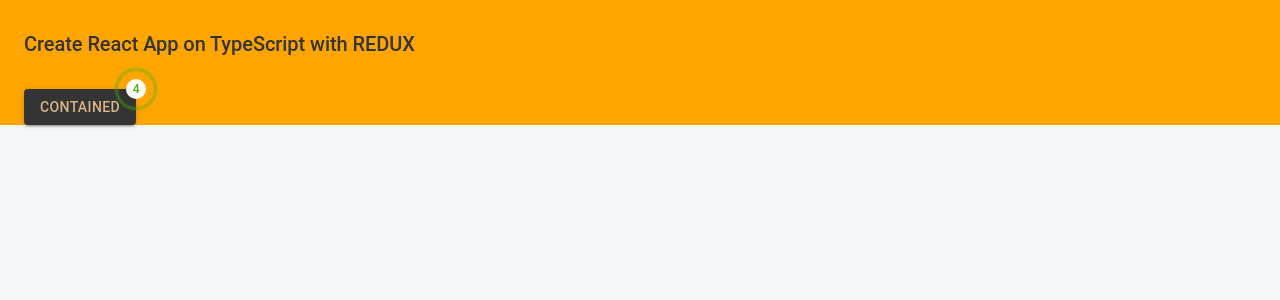
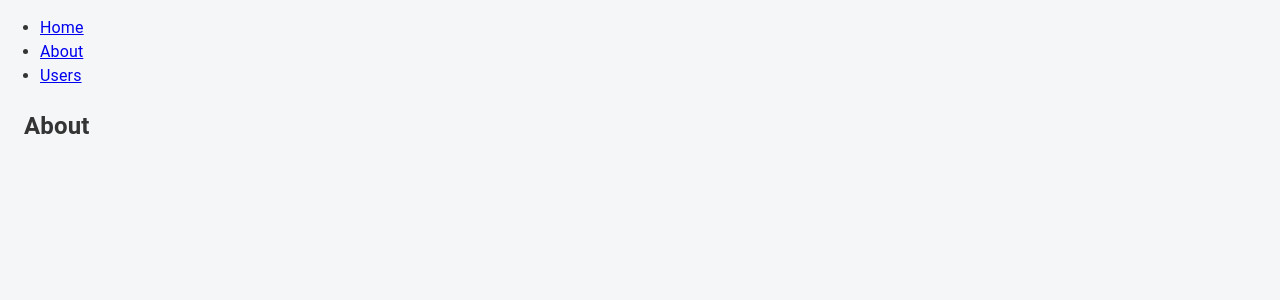
Before and after one commit to MirzaolimTuhtasinov/burak-react, a React (Create React App) app: page /about in a window 1280 px wide. Shown: the top 300 px of the page. Built offline with nearby package versions, Linux system fonts and the light colour scheme.

Commit message:
feat: create routing sytem

```diff
--- a/package.json
+++ b/package.json
@@ -13,6 +13,7 @@
     "react": "^18.2.0",
     "react-dom": "^18.0.0",
     "react-redux": "^7.2.8",
+    "react-router-dom": "^5.1.9",
     "react-scripts": "5.0.0",
     "typescript": "~4.1.5",
     "web-vitals": "^2.1.4"
@@ -21,7 +22,8 @@
     "@types/jest": "^27.5.2",
     "@types/node": "^17.0.45",
     "@types/react": "^18.2.48",
-    "@types/react-dom": "^18.2.18"
+    "@types/react-dom": "^18.2.18",
+    "@types/react-router-dom": "^5.3.3"
   },
   "scripts": {
     "start": "react-scripts start",
--- a/src/app/App.tsx
+++ b/src/app/App.tsx
@@ -1,25 +1,44 @@
 import React from "react";
 import "../css/app.css";
 import { Box, Button, Container, Stack, Typography } from "@mui/material";
-import { RippleBadge } from "./MaterialTheme/styled";
+import { Link, Route, Switch } from "react-router-dom";
+import { About } from "./screens/About";
+import { Users } from "./screens/Users";
 
 function App() {
   return (
-    <Container sx={{ background: "orange" }}>
-      <Stack direction={"column"}>
-        <Box sx={{ my: 4 }}>
-          <Typography variant="h4" component={"h4"}>
-            Create React App on TypeScript with REDUX
-          </Typography>
-        </Box>
-        <Box>
-          <RippleBadge badgeContent={4}>
-            <Button variant="contained">Contained</Button>
-          </RippleBadge>
-        </Box>
-      </Stack>
-    </Container>
+    <div>
+        <nav>
+          <ul>
+            <li>
+              <Link to="/">Home</Link>
+            </li>
+            <li>
+              <Link to="/about">About</Link>
+            </li>
+            <li>
+              <Link to="/users">Users</Link>
+            </li>
+          </ul>
+        </nav>
+
+        <Switch>
+          <Route path="/about">
+            <About />
+          </Route>
+          <Route path="/users">
+            <Users />
+          </Route>
+          <Route path="/">
+            <Home />
+          </Route>
+        </Switch>
+      </div>
   );
 }
 
+ function Home() {
+  return <Container><h2>Home</h2></Container>;
+}
+
 export default App;
--- /dev/null
+++ b/src/app/screens/About.tsx
@@ -0,0 +1,5 @@
+import { Container } from "@mui/material";
+
+export function About() {
+  return <Container><h2>About</h2></Container>;
+}
--- /dev/null
+++ b/src/app/screens/Users.tsx
@@ -0,0 +1,5 @@
+import { Container } from "@mui/material";
+
+export function Users() {
+  return <Container><h2>Users</h2></Container>;
+}
--- a/src/index.tsx
+++ b/src/index.tsx
@@ -1,4 +1,3 @@
-
 import React from "react";
 import ReactDOM from "react-dom";
 import { Provider } from "react-redux";
@@ -8,6 +7,7 @@
 import CssBaseline from "@mui/material/CssBaseline";
 import { ThemeProvider } from "@mui/material/styles";
 import theme from "./app/MaterialTheme";
+import { BrowserRouter as Router } from "react-router-dom";
 import "./css/index.css";
 
 ReactDOM.render(
@@ -15,11 +15,13 @@
     <Provider store={store}>
       <ThemeProvider theme={theme}>
         <CssBaseline />
-        <App />
+        <Router>
+          <App />
+        </Router>
       </ThemeProvider>
     </Provider>
   </React.StrictMode>,
-  document.getElementById("root")
+  document.getElementById("root"),
 );
 
 // If you want to start measuring performance in your app, pass a function
```
Also changed, not shown: 1 other file (tests, documents, lock files or other folders).
